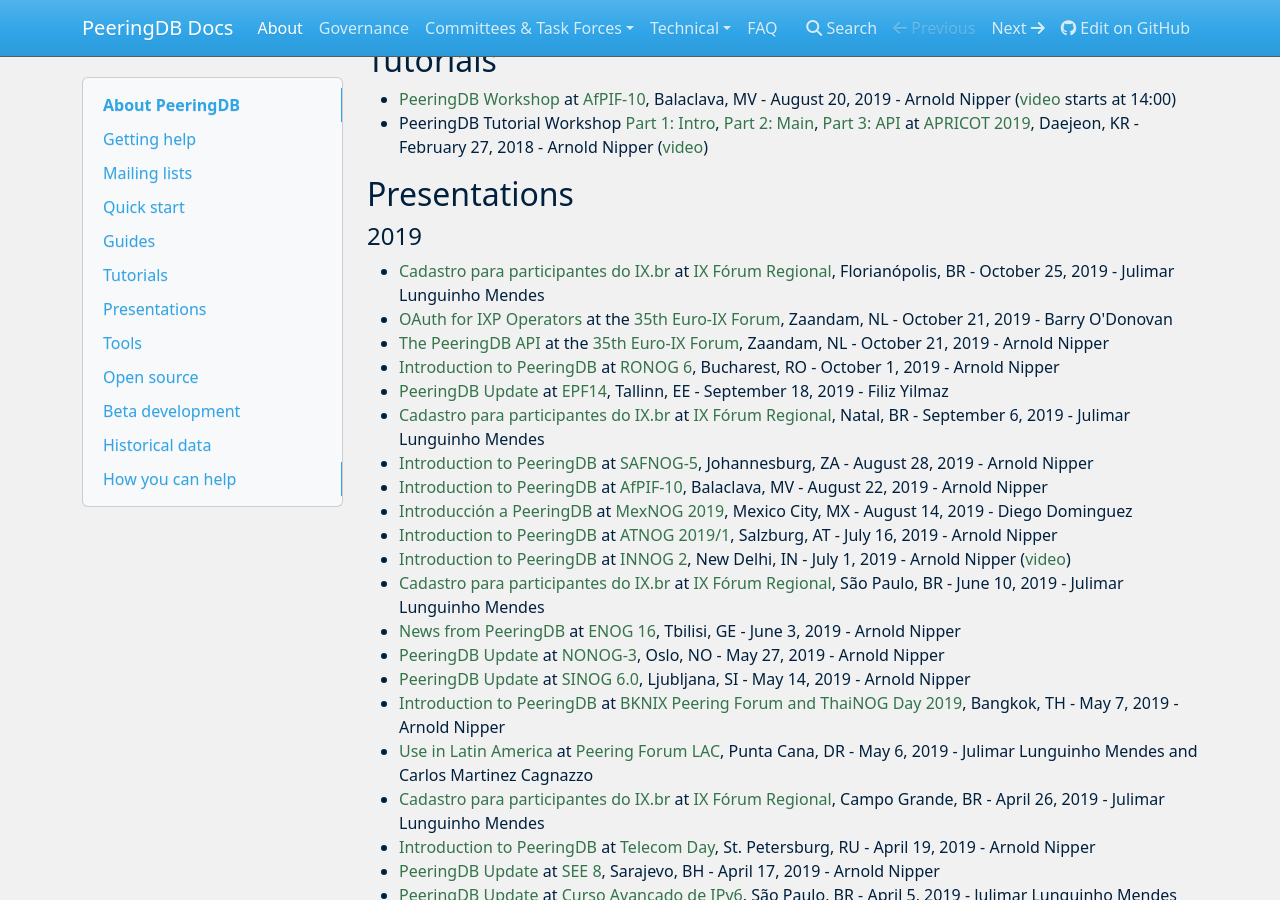
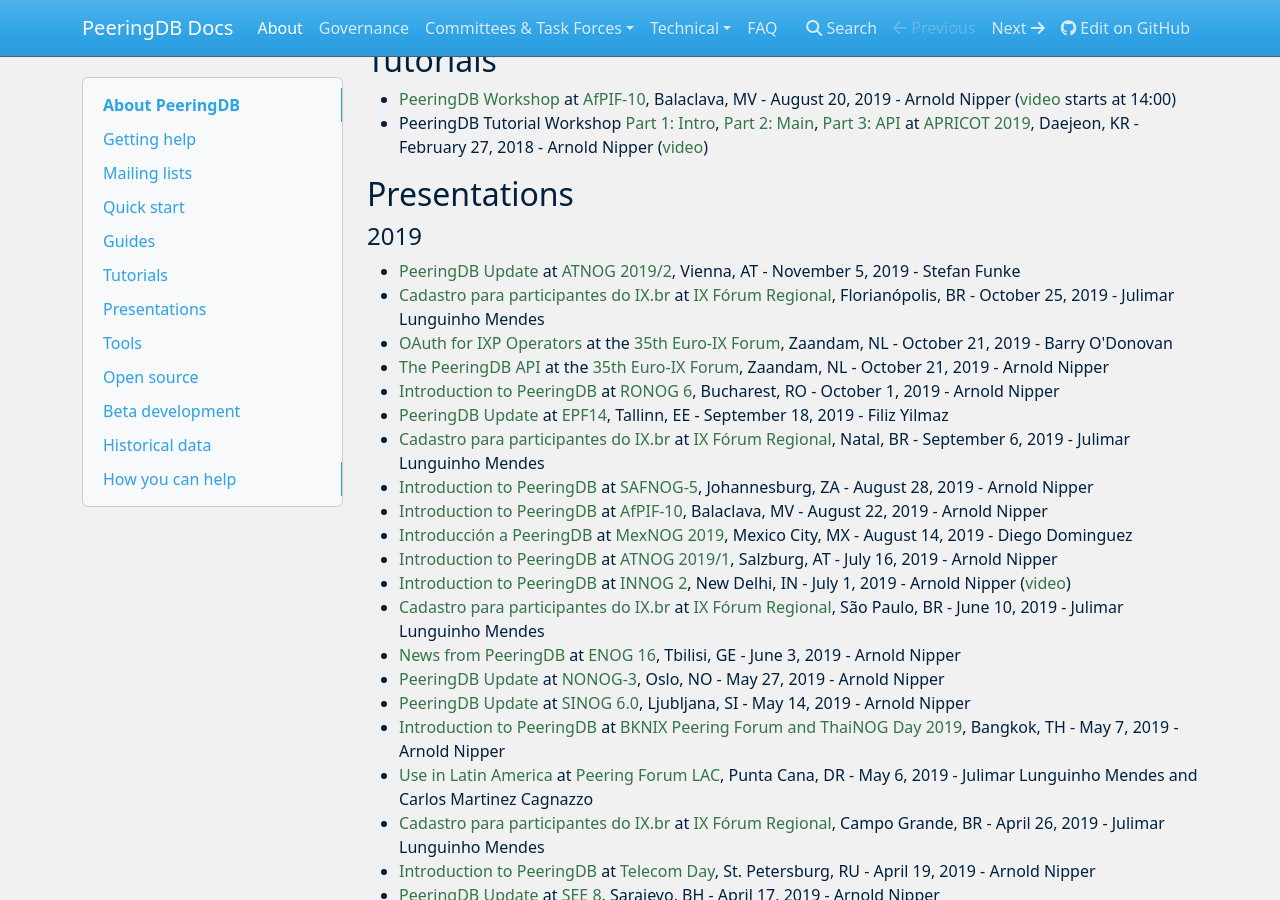
Before and after one commit to peeringdb/docs, an MkDocs documentation site: the page built from docs/index.md, in a window 1280 px wide and 900 px high, scrolled down 1384 px. Built offline with MkDocs 1.6.1, drawn with Linux system fonts in a browser that asks for light colours; nearby versions of some CDN libraries.

Commit message:
Added Stefan's ATNOG presentation.

```diff
--- a/docs/index.md
+++ b/docs/index.md
@@ -58,6 +58,7 @@
 
 #### 2019
 
+- [PeeringDB Update](presentation/20191105-ATNOG2019-2-Stefan_Funke.pdf) at [ATNOG 2019/2](https://atnog.at/), Vienna, AT - November 5, 2019 - Stefan Funke
 - [Cadastro para participantes do IX.br](presentation/ix-forum-florianopolis-peeringdb.20191025.pdf) at [IX Fórum Regional](https://regional.forum.ix.br/38-SC/), Florianópolis, BR - October 25, 2019 - Julimar Lunguinho Mendes
 - [OAuth for IXP Operators](presentation/euroix-201910-euroix35-oauth-for-ixps.pdf) at the [35th Euro-IX Forum](https://www.euro-ix.net/en/events/fora/35th-euro-ix-forum/), Zaandam, NL - October 21, 2019 - Barry O'Donovan
 - [The PeeringDB API](presentation/20191021-API-EuroIX35-Arnold-Nipper.pdf) at the [35th Euro-IX Forum](https://www.euro-ix.net/en/events/fora/35th-euro-ix-forum/), Zaandam, NL - October 21, 2019 - Arnold Nipper
```
Also changed, not shown: 1 other file.
